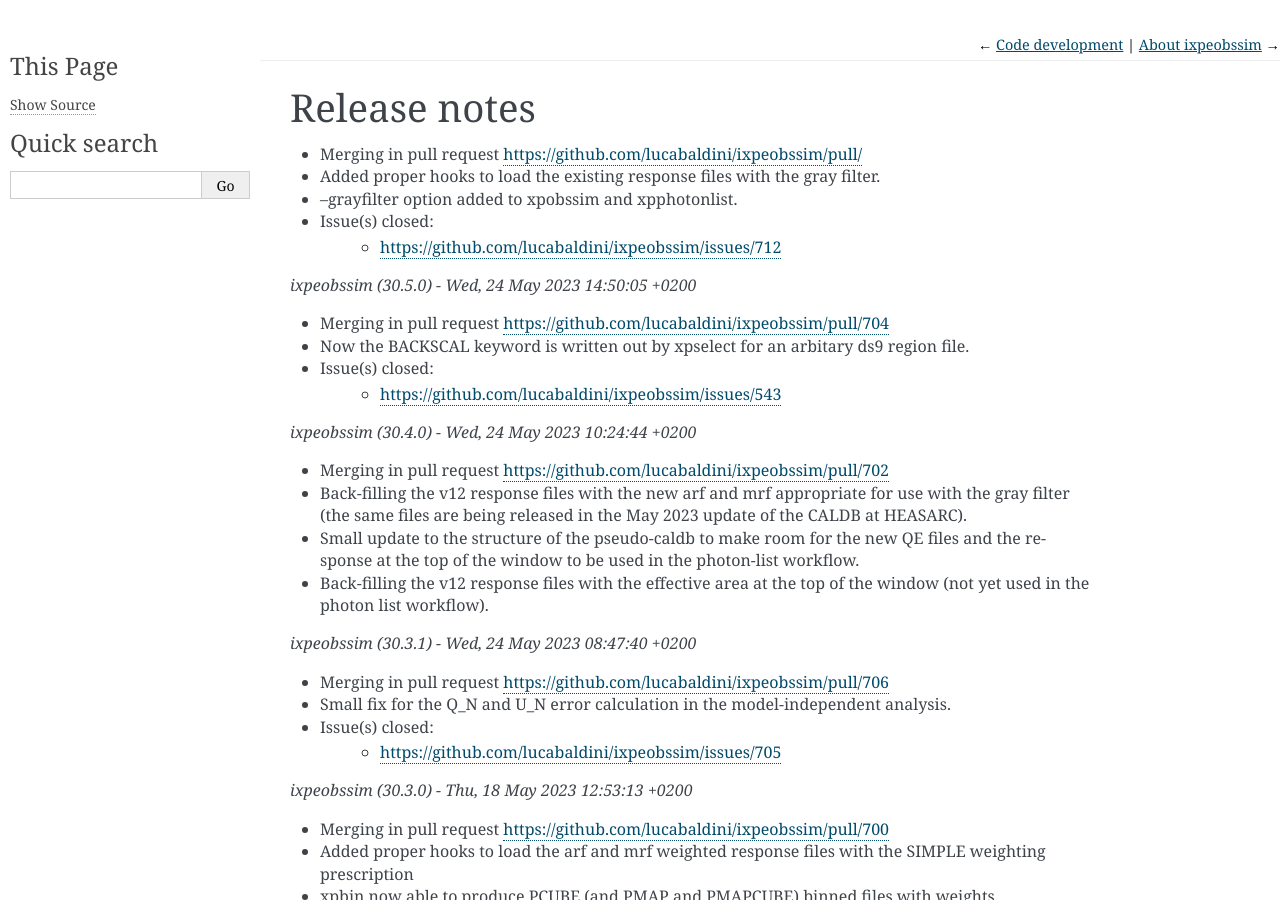
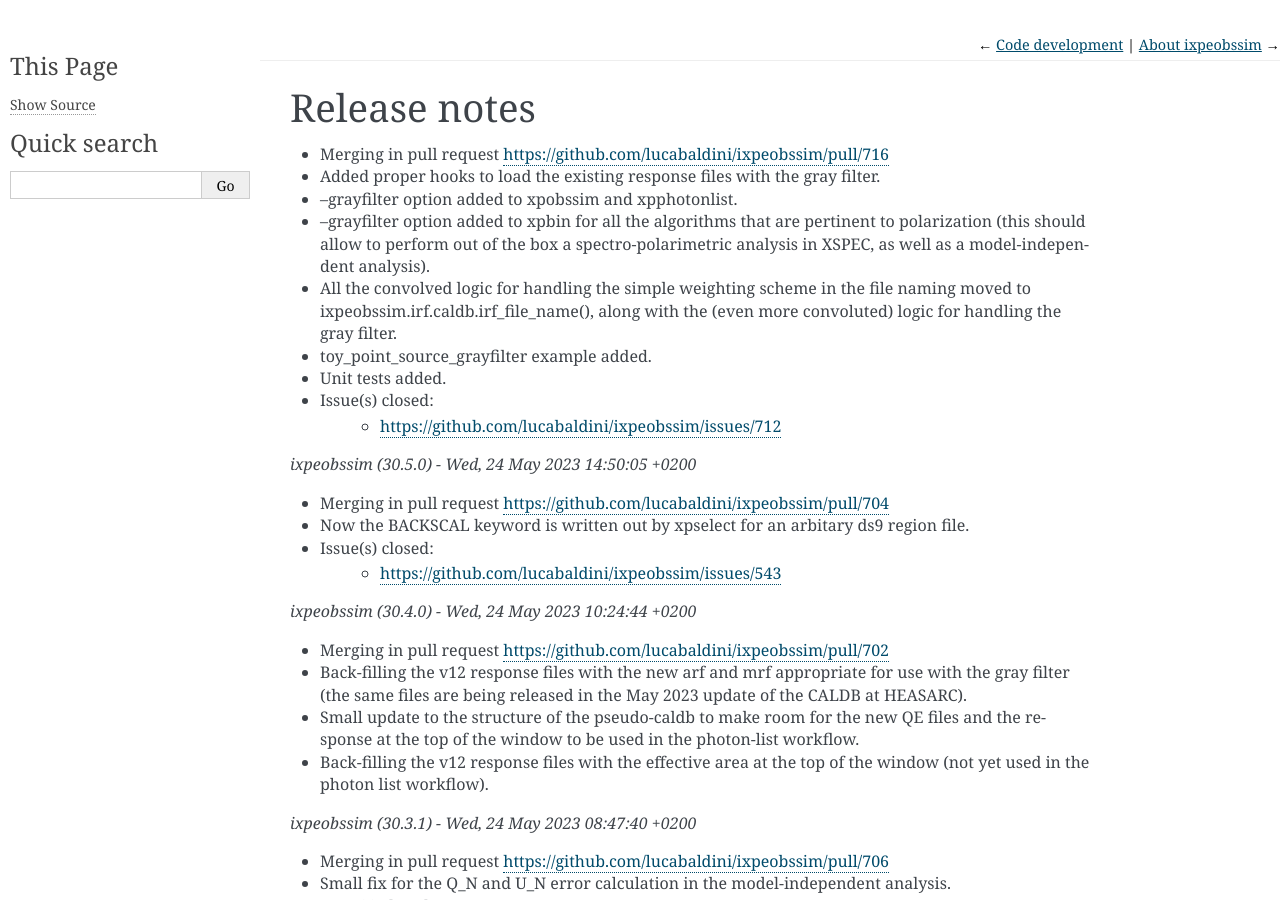
Before and after one commit to lucabaldini/ixpeobssim, a Sphinx documentation site: the page built from docs/release_notes.rst, in a window 1280 px wide and 900 px high. Built offline with Sphinx 7.4.7, drawn with Linux system fonts in a browser that asks for light colours; formulas are drawn with MathJax 3.

Commit message:
Updated release notes.

```diff
--- a/docs/release_notes.rst
+++ b/docs/release_notes.rst
@@ -3,9 +3,17 @@
 Release notes
 =============
 
-* Merging in pull request https://github.com/lucabaldini/ixpeobssim/pull/
+* Merging in pull request https://github.com/lucabaldini/ixpeobssim/pull/716
 * Added proper hooks to load the existing response files with the gray filter.
 * --grayfilter option added to xpobssim and xpphotonlist.
+* --grayfilter option added to xpbin for all the algorithms that are pertinent
+  to polarization (this should allow to perform out of the box a spectro-polarimetric
+  analysis in XSPEC, as well as a model-independent analysis).
+* All the convolved logic for handling the simple weighting scheme in the
+  file naming moved to ixpeobssim.irf.caldb.irf_file_name(), along with the
+  (even more convoluted) logic for handling the gray filter.
+* toy_point_source_grayfilter example added.
+* Unit tests added.
 * Issue(s) closed:
       * https://github.com/lucabaldini/ixpeobssim/issues/712
 
```
